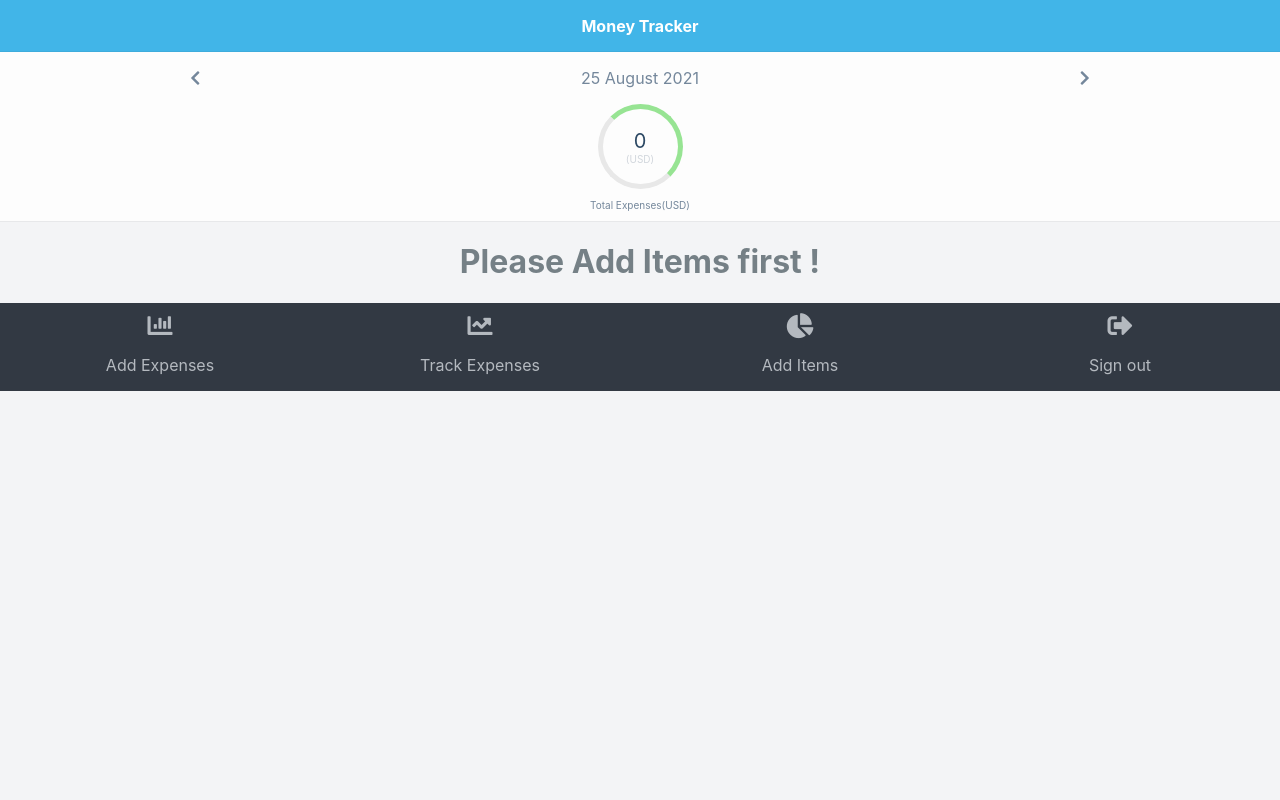
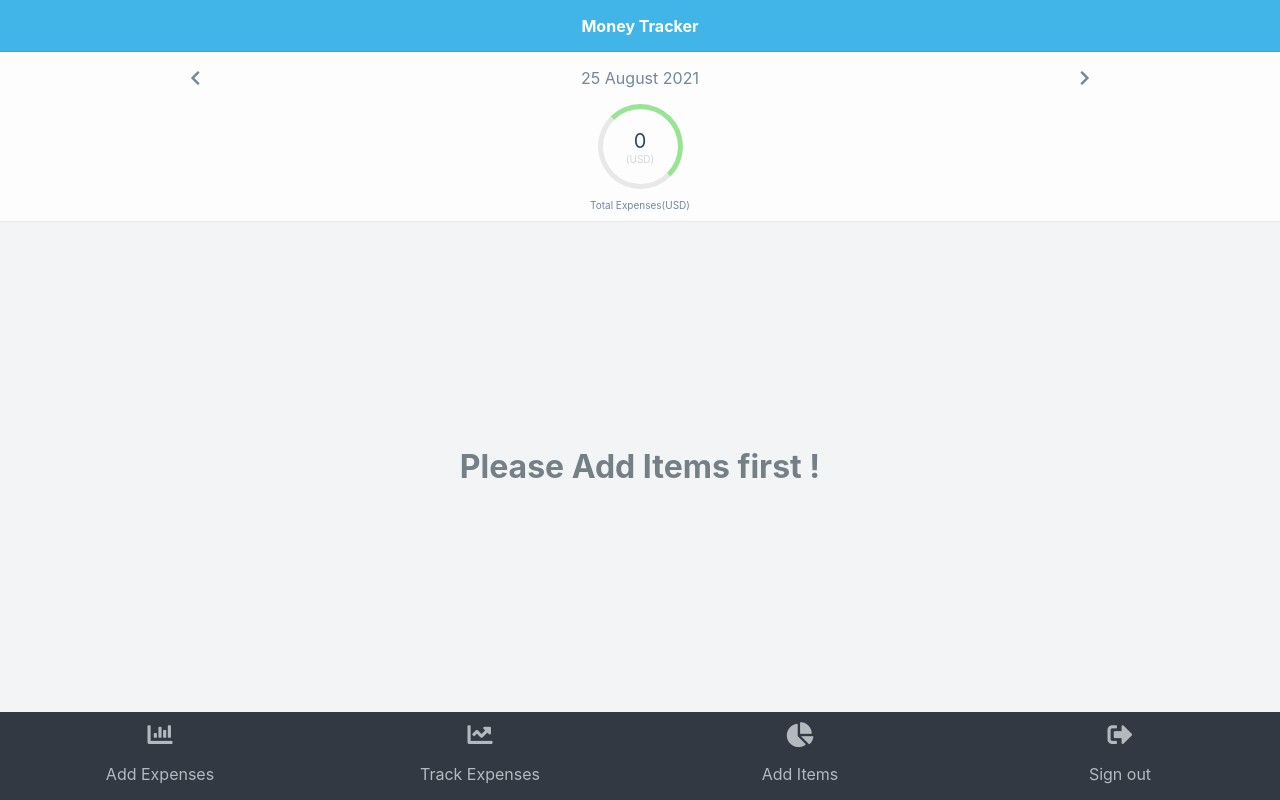
Before and after one commit to AhmedAmin90/moneyTracker-frontEnd, a React (Create React App) app: page /addExpenses in a window 1280 px wide. Built offline with nearby package versions, Linux system fonts and the light colour scheme.

Commit message:
Fix style for add expenses

```diff
--- a/src/components/AddExpenses.js
+++ /dev/null
@@ -1,37 +0,0 @@
-/* eslint-disable */
-import React, { useEffect } from 'react';
-import { useSelector } from 'react-redux';
-import { getData, setTotal } from '../helpers';
-import Header from './Header';
-import Summary from '../containers/Summary';
-import Footer from './Footer';
-import Filter from '../containers/Filter';
-import { Redirect } from 'react-router';
-
-const AddExpenses = ({userId}) => {
-    const total = useSelector((state) => state.total);
-    let itemsList = useSelector((state) => state.items);
-
-    const render = itemsList.length > 0 ?     <div>
-    <Header />
-    <Summary total={total} />
-    <Filter />
-    <Footer />
-</div> :   <div>
-<Header />
-    <Summary total={total} />
-    <h1 className="Home-add-item"> Please Add Items first !</h1>
-    <Footer />
-    </div>
-
-    // if (itemsList.length === 0 || ){
-    //     return <Redirect to={`/home/${userId}`} />;
-    // }
-    return (
-        <div>
-            {render}
-        </div>
-    )
-}
-
-export default AddExpenses
--- /dev/null
+++ b/src/containers/AddExpenses.css
@@ -0,0 +1,6 @@
+.AddExpenses , .AddExpenses-empty , .AddExpenses-items{
+    height: 100%;
+    display: flex;
+    flex-direction: column;
+    justify-content: space-between;
+}
--- /dev/null
+++ b/src/containers/AddExpenses.js
@@ -0,0 +1,38 @@
+/* eslint-disable */
+import React from 'react';
+import { useSelector } from 'react-redux';
+import Header from '../components/Header';
+import Summary from './Summary';
+import Footer from '../components/Footer';
+import Filter from './Filter';
+import './AddExpenses.css'
+
+const AddExpenses = () => {
+    const total = useSelector((state) => state.total);
+    let itemsList = useSelector((state) => state.items);
+
+    const render = itemsList.length > 0 ? <div className="AddExpenses-items">
+    <div>
+    <Header />
+    <Summary total={total} />
+    </div>
+    <Filter />
+    <Footer />
+</div> :
+<div className="AddExpenses-empty">
+    <div>
+    <Header />
+    <Summary total={total} />
+    </div>
+    <h1 className="Home-add-item"> Please Add Items first !</h1>
+    <Footer />
+    </div>
+
+    return (
+        <div className="AddExpenses">
+            {render}
+        </div>
+    )
+}
+
+export default AddExpenses
--- a/src/index.js
+++ b/src/index.js
@@ -14,7 +14,7 @@ import reportWebVitals from './reportWebVitals';
 import Home from './components/Home';
 import Single from './containers/Single';
 import AddItems from './containers/AddItems';
-import AddExpenses from './components/AddExpenses';
+import AddExpenses from './containers/AddExpenses';
 import { getData, setTotal } from './helpers';
 import * as actions from './actions/index';
 
@@ -43,7 +43,7 @@ ReactDOM.render(
       <Switch>
         <Route exact path="/" component={App} />
         <Route exact path="/home/:id" render={(routeProps) => <Home userData={routeProps} />} />
-        <Route exact path="/addExpenses" render={() => <AddExpenses userId={Number(userId)}/>} />
+        <Route exact path="/addExpenses" render={() => <AddExpenses />} />
         <Route exact path="/addItems" render={() => <AddItems userId={userId} />} />
         <Route exact path="/items/:itemName" render={(routeProps) => <Single itemData={routeProps} />} />
       </Switch>
```
